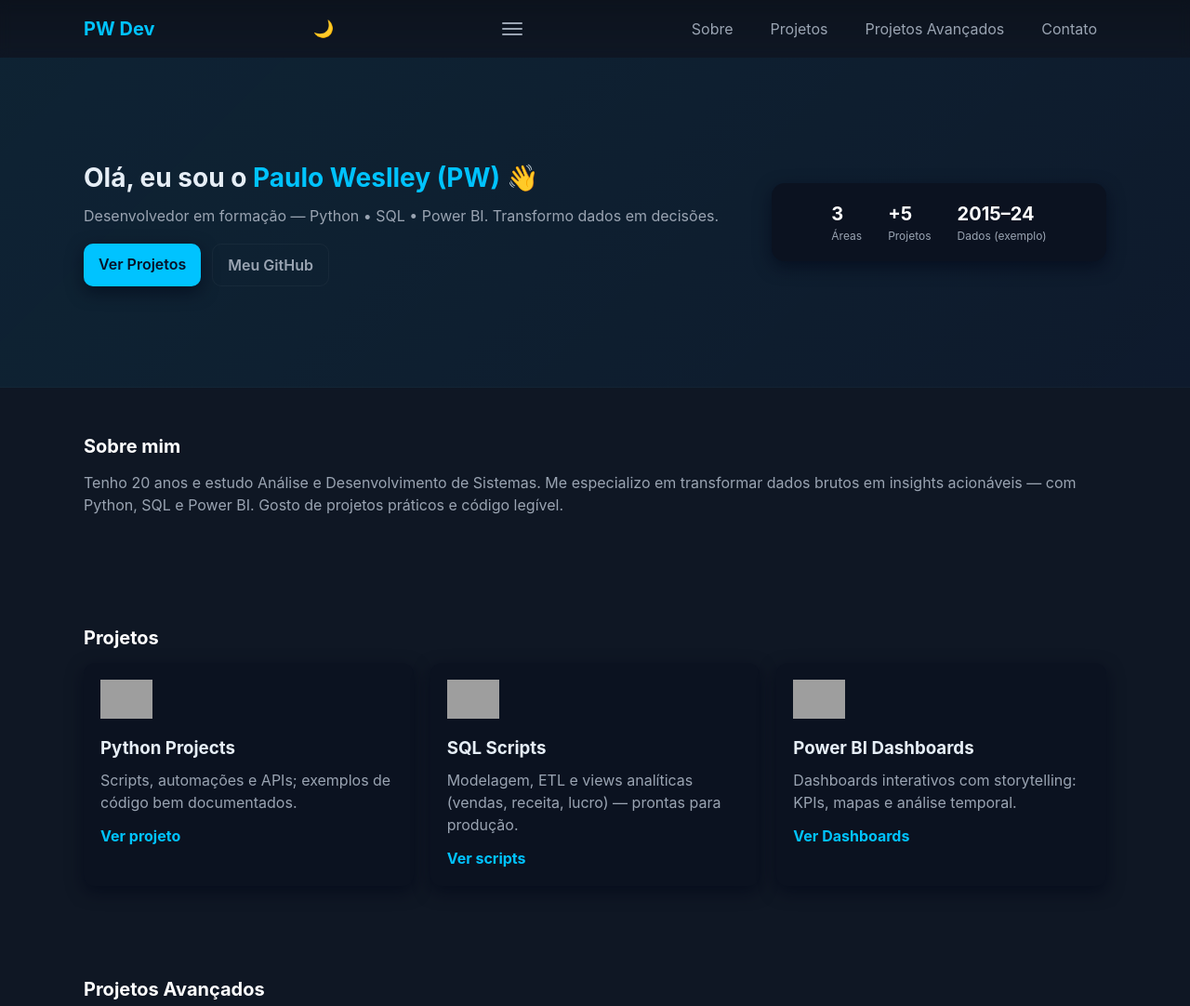
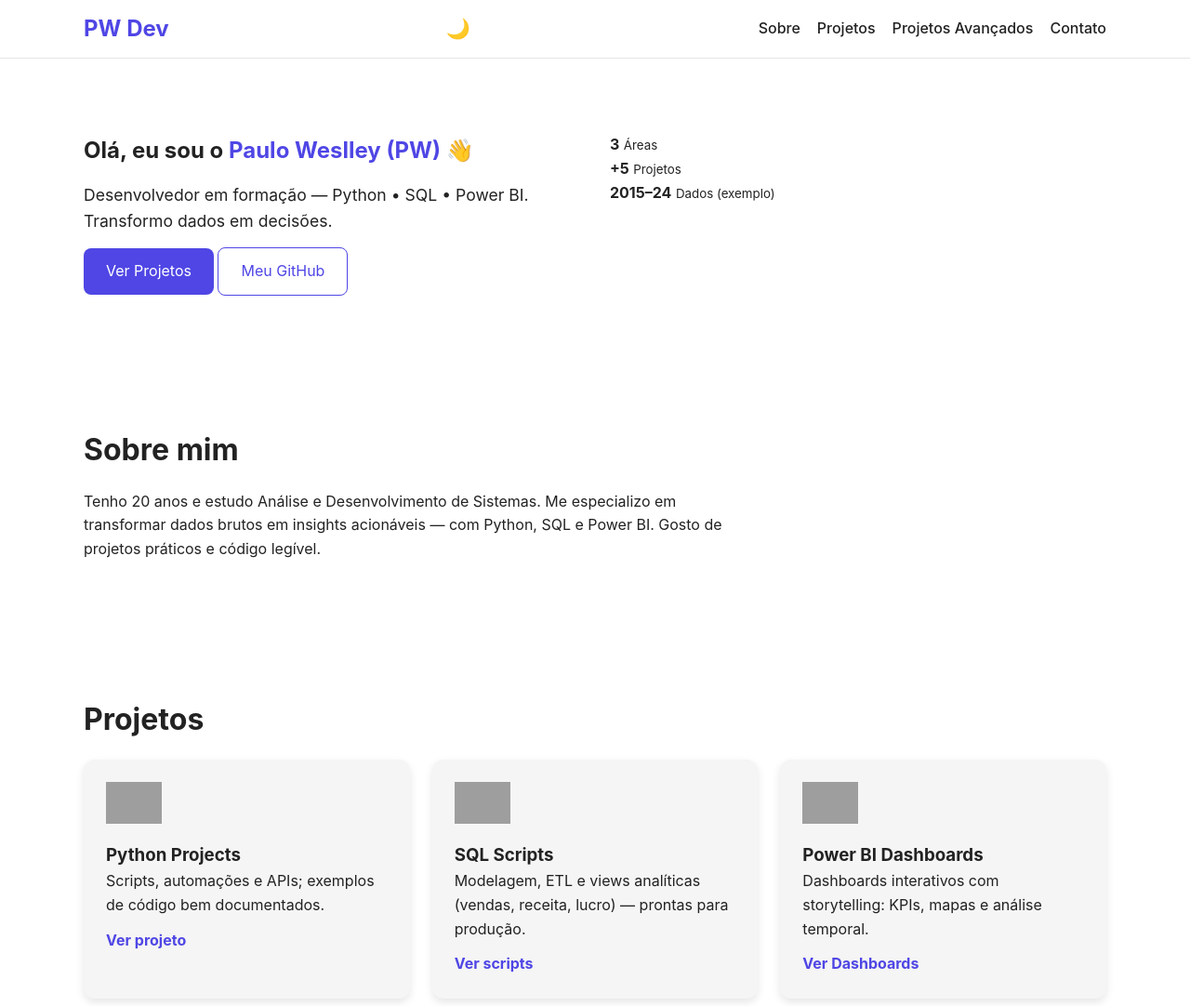
Before and after one commit to weslley87exe/PW_Portfolio, a plain HTML site: page index.html in a window 1280 px wide. Shown: the top 1082 px of the page at 93% size. Drawn offline with Linux system fonts and the light colour scheme; grey boxes are pictures that could not be loaded.

Commit message:
Atualiza portfolio: dark mode, responsividade, menu mobile e seção Projetos Avançados

```diff
--- a/script.js
+++ b/script.js
@@ -1,60 +1,49 @@
-//=============== MENU MOBILE ===============
-const btnMenu = document.getElementById('btn-menu');
-const nav = document.getElementById('main-nav');
+/* ========= MENU MOBILE ========= */
+const btnMenu = document.getElementById("btn-menu");
+const nav = document.getElementById("main-nav");
 
-btnMenu.addEventListener('click', () => {
-  const isOpen = nav.classList.toggle('open');
-  btnMenu.setAttribute('aria-expanded', isOpen ? 'true' : 'false');
-  // animate hamburger
-  btnMenu.classList.toggle('is-active');
+btnMenu.addEventListener("click", () => {
+  nav.classList.toggle("open");
+  const expanded = btnMenu.getAttribute("aria-expanded") === "true";
+  btnMenu.setAttribute("aria-expanded", String(!expanded));
 });
 
-//=============== DARK MODE ===============
-const root = document.documentElement;
-const themeBtn = document.getElementById('btn-theme');
-const iconSun = document.getElementById('icon-sun');
-const iconMoon = document.getElementById('icon-moon');
+/* ========= DARK MODE ========= */
+const themeBtn = document.getElementById("btn-theme");
+const sun = document.getElementById("icon-sun");
+const moon = document.getElementById("icon-moon");
 
-function setTheme(isLight){
-  if(isLight){
-    root.classList.add('light');
-    iconSun.classList.remove('hidden');
-    iconMoon.classList.add('hidden');
-    localStorage.setItem('pw_theme','light');
+function applyTheme(theme) {
+  if (theme === "dark") {
+    document.body.classList.add("dark");
+    sun.classList.remove("hidden");
+    moon.classList.add("hidden");
   } else {
-    root.classList.remove('light');
-    iconSun.classList.add('hidden');
-    iconMoon.classList.remove('hidden');
-    localStorage.setItem('pw_theme','dark');
+    document.body.classList.remove("dark");
+    sun.classList.add("hidden");
+    moon.classList.remove("hidden");
   }
 }
 
-// inicializa com preferência do usuário
-const saved = localStorage.getItem('pw_theme');
-if(saved === 'light') setTheme(true);
-else setTheme(false);
+let savedTheme = localStorage.getItem("theme") || "light";
+applyTheme(savedTheme);
 
-themeBtn.addEventListener('click', () => {
-  const isLight = root.classList.contains('light');
-  setTheme(!isLight);
+themeBtn.addEventListener("click", () => {
+  const newTheme = document.body.classList.contains("dark") ? "light" : "dark";
+  localStorage.setItem("theme", newTheme);
+  applyTheme(newTheme);
 });
 
-//=============== SMOOTH SCROLL (header offset) ===============
-document.querySelectorAll('a[href^="#"]').forEach(anchor => {
-  anchor.addEventListener('click', function (e) {
-    const href = this.getAttribute('href');
-    if(!href || href === '#' ) return;
-    e.preventDefault();
-    const target = document.querySelector(href);
-    if(target){
-      const offset = 72;
-      const top = target.getBoundingClientRect().top + window.scrollY - offset;
-      window.scrollTo({top, behavior:'smooth'});
-      // close mobile nav if open
-      if(nav.classList.contains('open')){
-        nav.classList.remove('open');
-        btnMenu.setAttribute('aria-expanded','false');
-      }
+/* ========= ROLAGEM SUAVE ========= */
+document.querySelectorAll('a[href^="#"]').forEach(link => {
+  link.addEventListener("click", (e) => {
+    const target = document.querySelector(link.getAttribute("href"));
+    if (target) {
+      e.preventDefault();
+      window.scrollTo({
+        top: target.offsetTop - 60,
+        behavior: "smooth"
+      });
     }
   });
 });
--- a/style.css
+++ b/style.css
@@ -1,129 +1,263 @@
-:root{
-  --bg: #0f1724;
-  --panel: #0b1220;
-  --muted: #9aa4b2;
-  --accent: #00c3ff;
-  --glass: rgba(255,255,255,0.03);
-  --card: linear-gradient(180deg, rgba(255,255,255,0.02), rgba(255,255,255,0.01));
-  --radius: 12px;
-  --maxw: 1100px;
-  --shadow: 0 6px 18px rgba(2,6,23,0.6);
-  --glass-2: rgba(255,255,255,0.02);
+/* ===== RESET ===== */
+* {
+  margin: 0;
+  padding: 0;
+  box-sizing: border-box;
 }
 
-/* Light theme variables (overrides) */
-:root.light{
-  --bg: #f4f6f8;
-  --panel: #ffffff;
-  --muted: #5f6b75;
-  --accent: #0066ff;
-  --glass: rgba(2,6,23,0.03);
-  --card: linear-gradient(180deg, rgba(0,0,0,0.02), rgba(0,0,0,0.01));
-  --shadow: 0 6px 18px rgba(12,20,40,0.08);
+body {
+  font-family: "Inter", sans-serif;
+  line-height: 1.6;
+  background: var(--bg);
+  color: var(--text);
+  transition: background 0.3s, color 0.3s;
 }
 
-/* Reset */
-*{box-sizing:border-box;margin:0;padding:0}
-html,body{height:100%}
-body{
-  background:var(--bg);
-  color: #e6eef6;
-  font-family: Inter, system-ui, -apple-system, "Segoe UI", Roboto, "Helvetica Neue", Arial;
-  -webkit-font-smoothing:antialiased;
-  -moz-osx-font-smoothing:grayscale;
-  line-height:1.5;
-  transition: background .25s ease, color .25s ease;
+/* ===== TEMAS ===== */
+:root {
+  --bg: #ffffff;
+  --text: #222;
+  --card: #f5f5f5;
+  --accent: #4f46e5;
+  --shadow: rgba(0, 0, 0, 0.1);
 }
 
-/* Layout */
-.container{width:90%;max-width:var(--maxw);margin:0 auto;padding:48px 0}
-
-/* HEADER */
-.site-header{position:sticky;top:0;background:linear-gradient(180deg, rgba(0,0,0,0.18), transparent);backdrop-filter: blur(6px);z-index:80}
-.header-inner{display:flex;align-items:center;gap:16px;justify-content:space-between;padding:14px 0}
-.brand{color:var(--accent);font-weight:700;text-decoration:none;font-size:20px}
-.icon-btn{background:transparent;border:0;color:var(--muted);font-size:18px;cursor:pointer;padding:6px 8px;border-radius:8px}
-.icon{display:inline-block}
-.hidden{display:none}
-.hamburger{display:inline-flex;flex-direction:column;gap:4px;border:0;background:transparent;padding:10px;cursor:pointer}
-.hamburger span{width:22px;height:2px;background:var(--muted);border-radius:2px;transition:transform .2s,opacity .2s}
-
-/* Nav - desktop */
-.nav{display:block}
-.nav-list{list-style:none;display:flex;gap:20px;align-items:center}
-.nav-list a{text-decoration:none;color:var(--muted);padding:8px 10px;border-radius:8px;transition:color .2s}
-.nav-list a:hover{color:var(--accent)}
-
-/* HERO */
-.hero{padding:60px 0;background:linear-gradient(135deg, rgba(0,195,255,0.07), rgba(0,102,255,0.04));border-bottom:1px solid rgba(255,255,255,0.02)}
-.hero-grid{display:grid;grid-template-columns:1fr;gap:20px;align-items:center}
-.hero-text h1{font-size:28px;margin-bottom:8px}
-.accent{color:var(--accent)}
-.lead{color:var(--muted);margin-bottom:18px}
-.hero-actions{display:flex;gap:12px;flex-wrap:wrap}
-.btn{display:inline-block;padding:10px 16px;border-radius:10px;text-decoration:none;font-weight:600}
-.btn-primary{background:var(--accent);color:#071127;box-shadow: var(--shadow)}
-.btn-ghost{background:transparent;border:1px solid rgba(255,255,255,0.04);color:var(--muted)}
-
-/* KPI card */
-.hero-card{background:var(--panel);padding:18px;border-radius:14px;box-shadow:var(--shadow);display:flex;align-items:center;justify-content:center}
-.kpi{display:flex;gap:28px}
-.kpi strong{display:block;font-size:20px;color:#fff}
-.kpi small{display:block;color:var(--muted);font-size:12px}
-
-/* SECTIONS */
-.section-title{font-size:20px;margin-bottom:12px;color:#fff}
-.section-lead{color:var(--muted);margin-bottom:20px}
-
-/* GRID */
-.grid{display:grid;gap:18px}
-.projetos-grid{grid-template-columns:repeat(1,1fr)}
-.card{background:var(--panel);padding:18px;border-radius:12px;box-shadow:var(--shadow);transition:transform .25s,box-shadow .25s}
-.card:hover{transform:translateY(-8px)}
-.card-icon{width:56px;margin-bottom:12px}
-.card h3{margin-bottom:8px}
-.card p{color:var(--muted);margin-bottom:12px}
-.card-link{color:var(--accent);font-weight:700;text-decoration:none}
-
-/* Avançados grid */
-.avan-grid{grid-template-columns:repeat(1,1fr)}
-.adv-card{background:linear-gradient(180deg, rgba(255,255,255,0.02), rgba(255,255,255,0.01));padding:16px;border-radius:10px;box-shadow:var(--shadow)}
-.adv-card h4{margin-bottom:6px;color:#fff}
-.adv-card p{color:var(--muted);margin-bottom:8px}
-
-/* CONTACT */
-.contact-row{display:grid;gap:12px}
-.contact-card{background:var(--panel);padding:12px;border-radius:10px;color:var(--muted)}
-
-/* FOOTER */
-.site-footer{padding:28px 0;background:transparent;border-top:1px solid rgba(255,255,255,0.02);text-align:center;color:var(--muted)}
-
-/* Animations */
-@keyframes fadeInUp{from{opacity:0;transform:translateY(8px)}to{opacity:1;transform:none}}
-.container > .section{animation:fadeInUp .6s ease both}
-
-/* Responsive */
-@media(min-width:700px){
-  .hero-grid{grid-template-columns:1fr 360px}
-  .projetos-grid{grid-template-columns:repeat(3,1fr)}
-  .avan-grid{grid-template-columns:repeat(2,1fr)}
-  .contact-row{grid-template-columns:repeat(3,1fr)}
+.dark {
+  --bg: #0f0f0f;
+  --text: #ffffff;
+  --card: #181818;
+  --accent: #6366f1;
+  --shadow: rgba(255, 255, 255, 0.08);
 }
 
-/* Mobile menu active state */
-.nav.open{position:fixed;top:64px;right:14px;background:var(--panel);width:260px;border-radius:12px;padding:12px;box-shadow:var(--shadow)}
-.nav.open .nav-list{flex-direction:column;gap:8px}
+/* ===== HEADER ===== */
+.site-header {
+  width: 100%;
+  position: sticky;
+  top: 0;
+  z-index: 50;
+  background: var(--bg);
+  border-bottom: 1px solid var(--shadow);
+  padding: 12px 0;
+}
 
-/* Light overrides for readability */
-:root.light body{color:#101827}
-:root.light .nav-list a{color:#243241}
-:root.light .hamburger span{background:#243241}
+.header-inner {
+  display: flex;
+  align-items: center;
+  justify-content: space-between;
+}
 
-/* Small screens */
-@media(max-width:699px){
-  .nav{display:none}
-  .hamburger{display:inline-flex}
-  .container{padding:28px 16px}
-  .hero-text h1{font-size:22px}
-  .kpi{flex-direction:column;gap:8px}
+.container {
+  width: 90%;
+  max-width: 1100px;
+  margin: auto;
 }
+
+.brand {
+  font-size: 1.5rem;
+  font-weight: bold;
+  color: var(--accent);
+  text-decoration: none;
+}
+
+/* ===== NAV ===== */
+.nav {
+  display: flex;
+}
+
+.nav-list {
+  display: flex;
+  gap: 18px;
+  list-style: none;
+}
+
+.nav-list a {
+  text-decoration: none;
+  color: var(--text);
+  transition: 0.2s;
+  font-weight: 500;
+}
+
+.nav-list a:hover {
+  color: var(--accent);
+}
+
+/* ===== MOBILE MENU ===== */
+.hamburger {
+  display: none;
+  flex-direction: column;
+  gap: 4px;
+  background: none;
+  border: none;
+  cursor: pointer;
+}
+
+.hamburger span {
+  width: 24px;
+  height: 3px;
+  background: var(--text);
+  transition: 0.3s;
+}
+
+@media (max-width: 760px) {
+  .hamburger {
+    display: flex;
+  }
+
+  .nav {
+    position: absolute;
+    top: 60px;
+    right: 0;
+    background: var(--bg);
+    width: 180px;
+    padding: 20px;
+    border-radius: 8px;
+    border: 1px solid var(--shadow);
+    display: none;
+    flex-direction: column;
+  }
+
+  .nav.open {
+    display: flex;
+    animation: fade 0.3s ease;
+  }
+
+  @keyframes fade {
+    from { opacity: 0; transform: translateY(-5px); }
+    to { opacity: 1; transform: translateY(0); }
+  }
+
+  .nav-list {
+    flex-direction: column;
+  }
+}
+
+/* ===== THEME BUTTON ===== */
+.icon-btn {
+  border: none;
+  background: none;
+  cursor: pointer;
+  font-size: 1.3rem;
+  margin-right: 12px;
+}
+
+.hidden {
+  display: none;
+}
+
+/* ===== HERO ===== */
+.hero {
+  padding: 80px 0;
+}
+
+.hero-grid {
+  display: grid;
+  grid-template-columns: 1fr 1fr;
+  gap: 32px;
+}
+
+.lead {
+  font-size: 1.1rem;
+  margin: 14px 0;
+}
+
+.accent {
+  color: var(--accent);
+  font-weight: bold;
+}
+
+.btn {
+  display: inline-block;
+  padding: 12px 24px;
+  border-radius: 8px;
+  text-decoration: none;
+  transition: 0.2s;
+}
+
+.btn-primary {
+  background: var(--accent);
+  color: #fff;
+}
+
+.btn-primary:hover {
+  filter: brightness(0.9);
+}
+
+.btn-ghost {
+  border: 1px solid var(--accent);
+  color: var(--accent);
+}
+
+.btn-ghost:hover {
+  background: var(--accent);
+  color: #fff;
+}
+
+/* MOBILE HERO */
+@media (max-width: 760px) {
+  .hero-grid {
+    grid-template-columns: 1fr;
+    text-align: center;
+  }
+}
+
+/* ===== SECTIONS ===== */
+.section {
+  padding: 60px 0;
+}
+
+.section-title {
+  font-size: 2rem;
+  margin-bottom: 18px;
+}
+
+.section-lead {
+  max-width: 700px;
+  margin-bottom: 24px;
+}
+
+/* ===== CARDS ===== */
+.grid {
+  display: grid;
+  gap: 24px;
+  grid-template-columns: repeat(auto-fit, minmax(250px, 1fr));
+}
+
+.card,
+.adv-card {
+  background: var(--card);
+  padding: 24px;
+  border-radius: 12px;
+  box-shadow: 0 4px 10px var(--shadow);
+  transition: 0.2s;
+}
+
+.card:hover,
+.adv-card:hover {
+  transform: translateY(-4px);
+}
+
+.card-icon {
+  width: 60px;
+  margin-bottom: 12px;
+}
+
+.card-link {
+  margin-top: 12px;
+  display: inline-block;
+  color: var(--accent);
+  text-decoration: none;
+  font-weight: bold;
+}
+
+.card-link:hover {
+  text-decoration: underline;
+}
+
+/* ===== FOOTER ===== */
+footer {
+  text-align: center;
+  padding: 18px;
+  margin-top: 30px;
+  border-top: 1px solid var(--shadow);
+}
```
